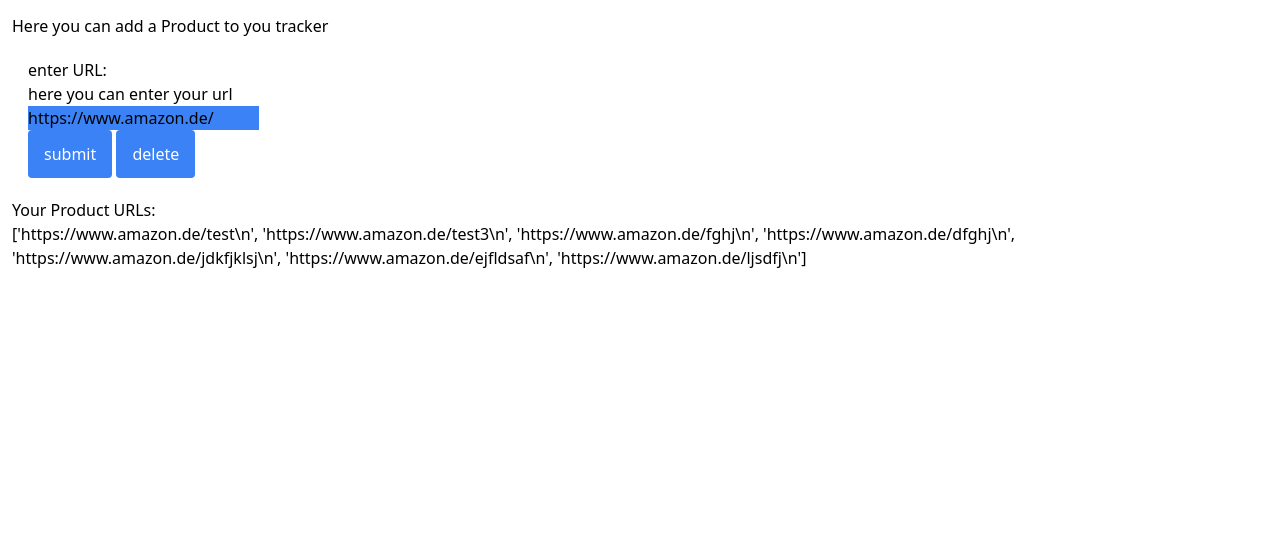
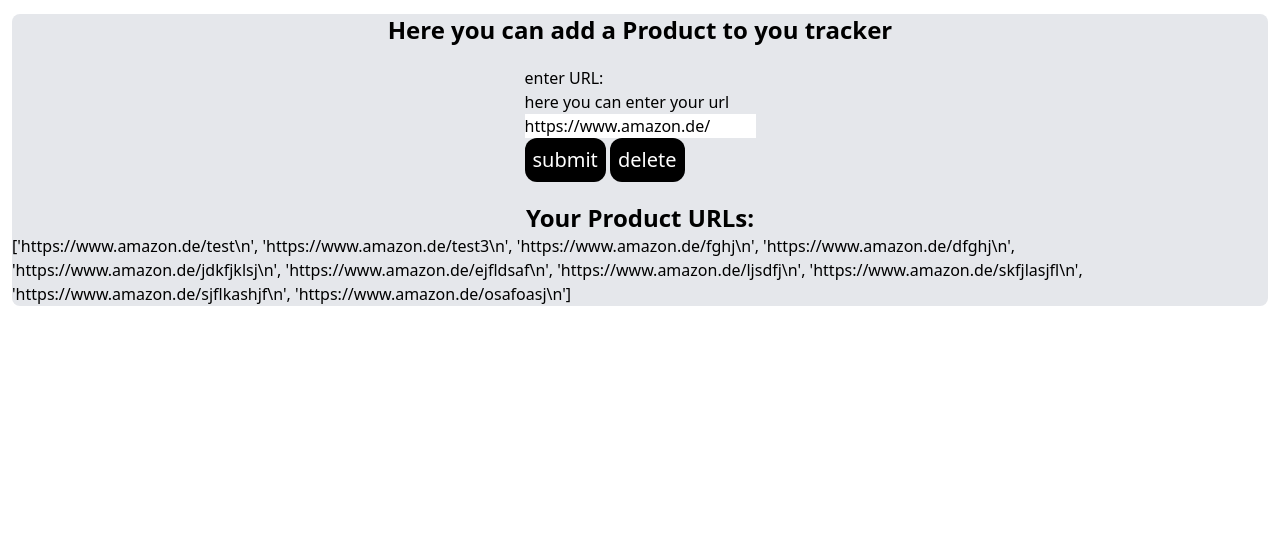
Before and after one commit to M4tt1-Coder/Amazon-Price-Tracker, a Django app: page /create in a window 1280 px wide. Shown: the part 80-626 px from the top of the page. Run offline with Django 5.2, Linux system fonts and the light colour scheme; some libraries are stand-ins or nearby versions.

Commit message:
tailwind changes part 2

```diff
--- a/amazon_price_tracker_app/data/urls.txt
+++ b/amazon_price_tracker_app/data/urls.txt
@@ -5,3 +5,6 @@ https://www.amazon.de/dfghj
 https://www.amazon.de/jdkfjklsj
 https://www.amazon.de/ejfldsaf
 https://www.amazon.de/ljsdfj
+https://www.amazon.de/skfjlasjfl
+https://www.amazon.de/sjflkashjf
+https://www.amazon.de/osafoasj
--- a/amazon_price_tracker_app/templates/create.html
+++ b/amazon_price_tracker_app/templates/create.html
@@ -1,23 +1,27 @@
 {% extends "base.html" %}
 {% load static %}
 {% block content %}
-    <h1>Here you can add a Product to you tracker</h1>
+    <div class="w-full bg-gray-200 rounded-lg">
+        <h1 class = "text-center font-bold text-2xl hover:scale-110 hover:font-semibold transition-all duration-500">Here you can add a Product to you tracker</h1>
         <div class="container mx-auto px-4 py-5">
+            <div class = "w-full flex items-center justify-center gap-4">
                 <form action="{% url 'create' %}" method="post">
                     {% csrf_token %}
                     {{ form }}
                         <input type="submit"
                             name="submit"
                             value="submit"
-                   class=" px-4 py-3 rounded bg-blue-500 cursor-pointer hover:bg-sky-800 text-white">
+                            class="p-2 bg-black text-xl font-medium text-white rounded-xl transition-all duration-500 hover:bg-white hover:text-black hover:scale-105 hover:ring-2 hover:ring-black">
                         <input type="submit"
                             name="submit"
                             value="delete"
-                   class=" px-4 py-3 rounded bg-blue-500 cursor-pointer hover:bg-sky-800 text-white ">
+                            class="p-2 bg-black text-xl font-medium text-white rounded-xl transition-all duration-500 hover:bg-white hover:text-black hover:scale-105 hover:ring-2 hover:ring-black">
                 </form>
             </div>
-    <div class="display">
-        <p>Your Product URLs:</p>
+        </div>
+        <div class="display w-full rounded">
+            <p class ="text-black text-center font-bold text-2xl hover:scale-110 hover:font-semibold transition-all duration-500">Your Product URLs:</p>
             <p>{{ products }}</p>
         </div>
+    </div>
 {% endblock content %}
--- a/static/css/output.css
+++ b/static/css/output.css
@@ -786,10 +766,6 @@ video {
   transform-origin: center;
 }
 
-.cursor-pointer {
-  cursor: pointer;
-}
-
 .grid-cols-1 {
   grid-template-columns: repeat(1, minmax(0, 1fr));
 }
@@ -850,12 +822,12 @@ video {
   gap: 0.75rem;
 }
 
+.gap-4 {
+  gap: 1rem;
+}
+
 .gap-7 {
   gap: 1.75rem;
-}
-
-.gap-4 {
-  gap: 1rem;
 }
 
 .overflow-x-scroll {
@@ -905,14 +877,19 @@ video {
   background-color: rgb(0 0 0 / var(--tw-bg-opacity, 1));
 }
 
-.bg-blue-500 {
+.bg-gray-200 {
   --tw-bg-opacity: 1;
-  background-color: rgb(59 130 246 / var(--tw-bg-opacity, 1));
+  background-color: rgb(229 231 235 / var(--tw-bg-opacity, 1));
 }
 
 .bg-slate-100 {
   --tw-bg-opacity: 1;
   background-color: rgb(241 245 249 / var(--tw-bg-opacity, 1));
+}
+
+.bg-slate-200 {
+  --tw-bg-opacity: 1;
+  background-color: rgb(226 232 240 / var(--tw-bg-opacity, 1));
 }
 
 .bg-slate-300 {
@@ -982,11 +949,6 @@ video {
 .px-7 {
   padding-left: 1.75rem;
   padding-right: 1.75rem;
-}
-
-.py-3 {
-  padding-top: 0.75rem;
-  padding-bottom: 0.75rem;
 }
 
 .py-5 {
@@ -1022,6 +984,10 @@ video {
   line-height: 1.75rem;
 }
 
+.font-bold {
+  font-weight: 700;
+}
+
 .font-medium {
   font-weight: 500;
 }
```
Also changed, not shown: other parts of static/css/output.css (+27 -79 lines). Lines whose indentation alone changed are shown as unchanged.
